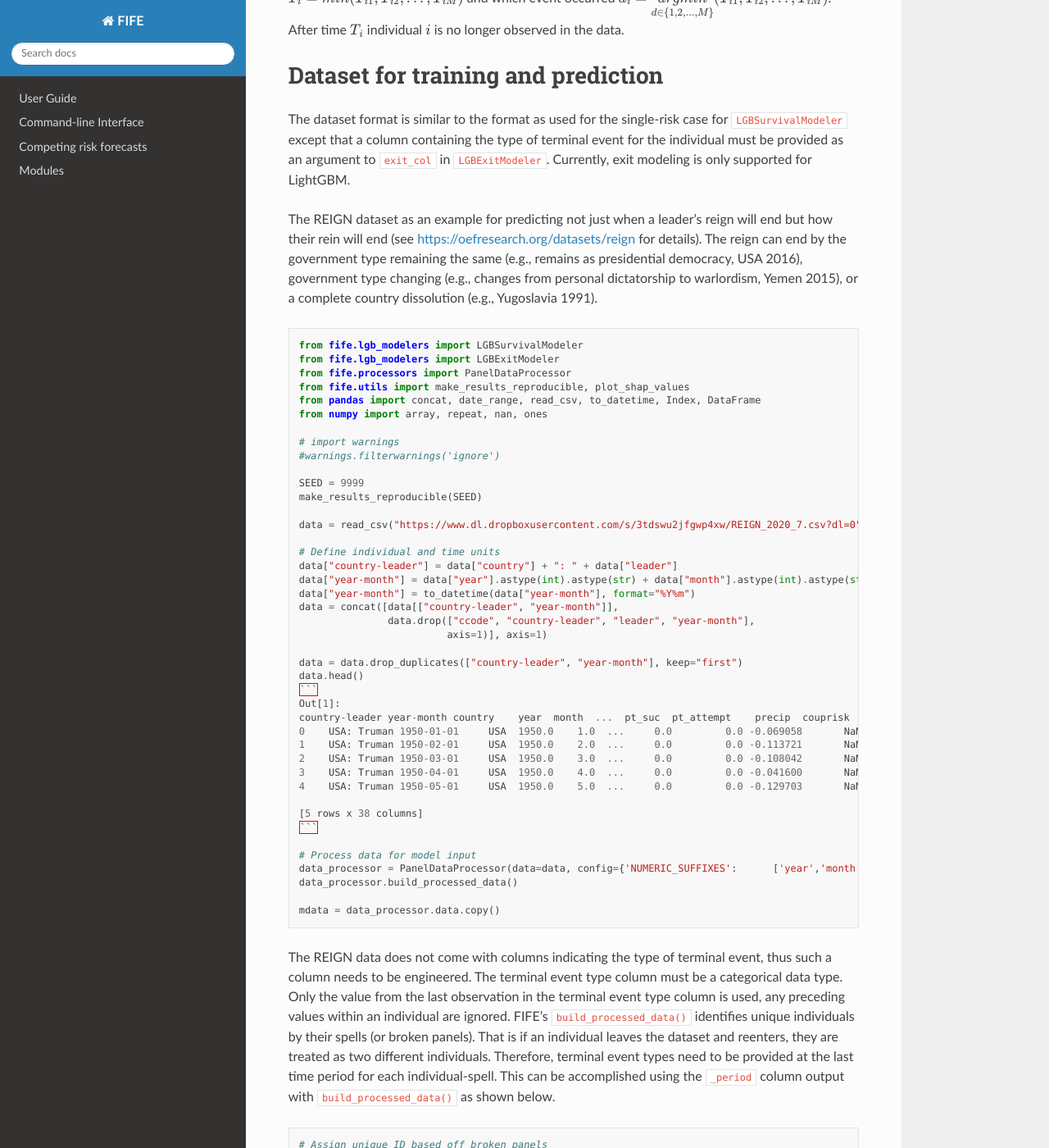
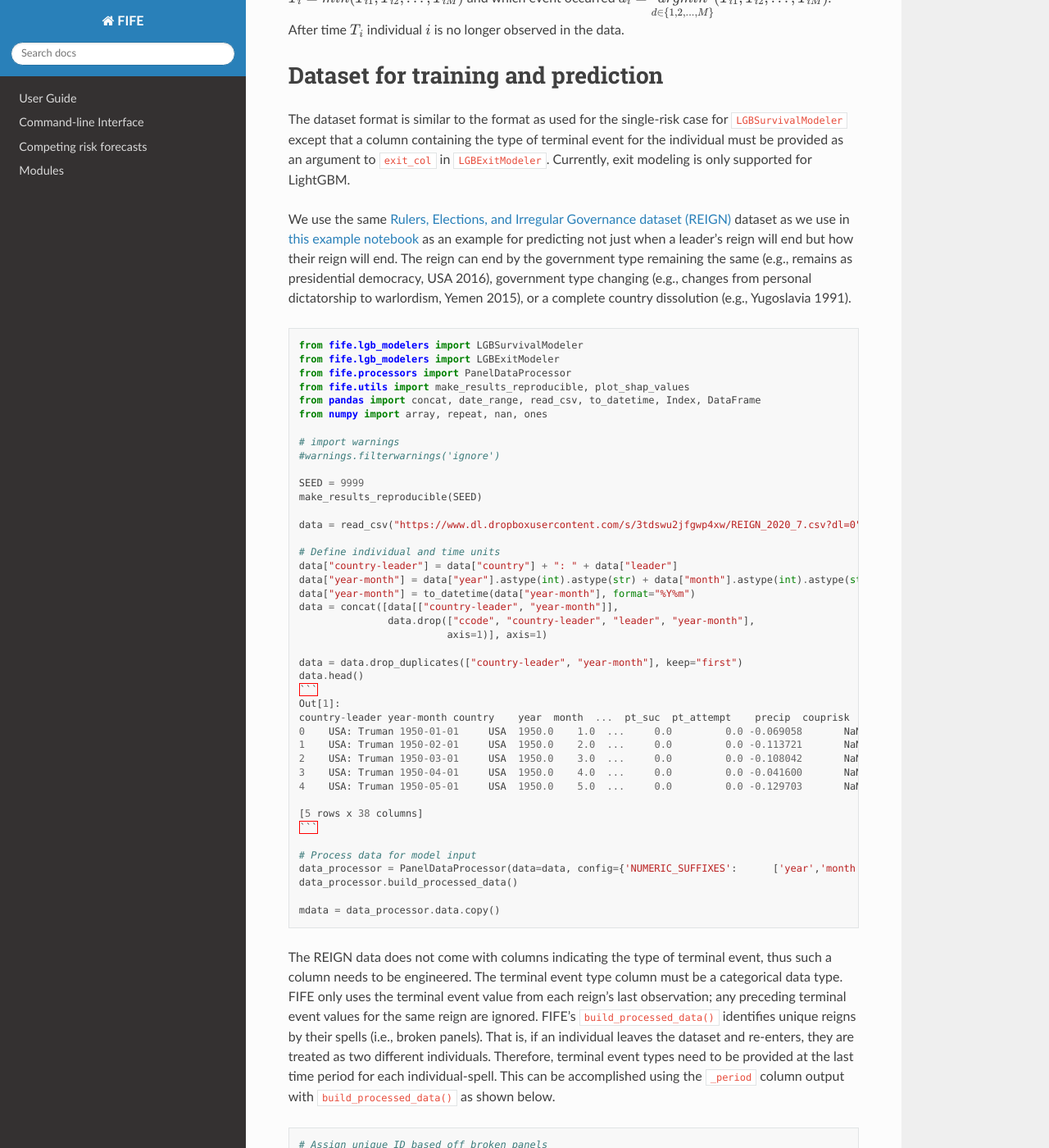
Before and after one commit to IDA-HumanCapital/fife, a Sphinx documentation site: the page built from docs/competing_risks.md, in a window 1280 px wide and 1400 px high, scrolled down 385 px. Shown: the whole window at 82% size. Built offline with Sphinx 7.4.7 and the Read the Docs theme 2.0.0, drawn with Linux system fonts in a browser that asks for light colours; some of the changed text lies outside the part shown.

Commit message:
Edits for clarity and correctness

````diff
--- a/docs/competing_risks.md
+++ b/docs/competing_risks.md
@@ -1,12 +1,12 @@
 FIFE can be used to forecast time-to-event under a competing risks framework. Competing risks analysis is useful when you desire to predict not only when a terminal event occurs, but which terminal event occurs. Forecasts from the survival modeler and the exit modeler can be combined to produce cause-specific hazard probabilities and cumulative incidence function forecasts. An alternative approach is to model the subdistribution of risk, which is not currently implemented in FIFE (Schmid and Berger, 2020).
 
-Suppose there are :math:`M` different terminal events that occur at times :math:`T_{i1}, T_{i2}, ..., T_{iM}` for individual :math:`i` where each time shares a common time scale and starting period. The period of analysis terminates at :math:`T_{iM}=T_{M}`, representing a right-censoring time that is shared for all individuals. Thus :math:`T_M=\underset{i}{max}\;T_i`.  For each individual we only observe the first occurring event :math:`T_i=min(T_{i1}, T_{i2}, ..., T_{iM})` and which event occurred :math:`d_i=\underset{d\in\{1,2,...,M\}}{argmin}(T_{i1}, T_{i2}, ..., T_{iM})`. After time :math:`T_i` individual :math:`i` is no longer observed in the data.
+Suppose there are :math:`M` different terminal events that occur at times :math:`T_{i1}, T_{i2}, ..., T_{iM}` for individual :math:`i` where each time shares a common time scale and starting period of 0. The period of analysis terminates at :math:`T_{iM}=T_{M}`, representing a right-censoring time that is shared for all individuals. Thus :math:`T_M=\underset{i}{max}\;T_i`.  For each individual we only observe the first occurring event :math:`T_i=min(T_{i1}, T_{i2}, ..., T_{iM})` and which event occurred :math:`d_i=\underset{d\in\{1,2,...,M\}}{argmin}(T_{i1}, T_{i2}, ..., T_{iM})`. After time :math:`T_i` individual :math:`i` is no longer observed in the data.
 
 #### Dataset for training and prediction
 
 The dataset format is similar to the format as used for the single-risk case for `LGBSurvivalModeler` except that a column containing the type of terminal event for the individual must be provided as an argument to `exit_col` in `LGBExitModeler`. Currently, exit modeling is only supported for LightGBM.
 
-The REIGN dataset as an example for predicting not just when a leader's reign will end but how their rein will end (see https://oefresearch.org/datasets/reign for details). The reign can end by the government type remaining the same (e.g., remains as presidential democracy, USA 2016), government type changing (e.g., changes from personal dictatorship to warlordism, Yemen 2015), or a complete country dissolution (e.g., Yugoslavia 1991).
+We use the same [Rulers, Elections, and Irregular Governance dataset (REIGN)](https://oefdatascience.github.io/REIGN.github.io/) dataset as we use in [this example notebook](https://nbviewer.jupyter.org/github/IDA-HumanCapital/fife/blob/master/examples/country_leadership.ipynb) as an example for predicting not just when a leader's reign will end but how their reign will end. The reign can end by the government type remaining the same (e.g., remains as presidential democracy, USA 2016), government type changing (e.g., changes from personal dictatorship to warlordism, Yemen 2015), or a complete country dissolution (e.g., Yugoslavia 1991).
 
 .. code-block:: python
 
@@ -53,7 +53,7 @@
 
 	mdata = data_processor.data.copy()
 
-The REIGN data does not come with columns indicating the type of terminal event, thus such a column needs to be engineered. The terminal event type column must be a categorical data type. Only the value from the last observation in the terminal event type column is used, any preceding values within an individual are ignored. FIFE's `build_processed_data()` identifies unique individuals by their spells (or broken panels). That is if an individual leaves the dataset and reenters, they are treated as two different individuals. Therefore, terminal event types need to be provided at the last time period for each individual-spell. This can be accomplished using the `_period` column output with `build_processed_data()` as shown below.
+The REIGN data does not come with columns indicating the type of terminal event, thus such a column needs to be engineered. The terminal event type column must be a categorical data type. FIFE only uses the terminal event value from each reign's last observation; any preceding terminal event values for the same reign are ignored. FIFE's `build_processed_data()` identifies unique reigns by their spells (i.e., broken panels). That is, if an individual leaves the dataset and re-enters, they are treated as two different individuals. Therefore, terminal event types need to be provided at the last time period for each individual-spell. This can be accomplished using the `_period` column output with `build_processed_data()` as shown below.
 
 .. code-block:: python
 
@@ -62,7 +62,7 @@
 	spells = gaps.groupby(mdata["country-leader"]).cumsum()
 	mdata['country-leader-spell'] = mdata['country-leader'] + array(spells, dtype = 'str')
 
-	## Create exit status for dissolution, change of government type, and same government type
+	# Create exit status for dissolution, change of government type, and same government type
 	mdata['outcome'] = 'No exit'
 
 	for i in mdata['country-leader-spell'].unique():
@@ -118,13 +118,13 @@
 
 ##### Survival probabilities
 
-Now that the data is prepared, we can train and forecast with the survival modeler, `LGBSurvivalModeler`, to obtain the survival probabilities. The survival probabilities are defined to be
+Now that the data are prepared, we can train and forecast with the survival modeler, `LGBSurvivalModeler`, to obtain the survival probabilities. The survival probabilities are defined to be
 
 .. math::
 
-   Pr(T_i\geq t|X_{i}).
+   Pr(T_i\geq t|X_{i{\tau}}).
 
-Forecasts are produced for censored individuals with `.forecast()` up to the furthest observed time period after the initial period, :math:`t\in\{T_M+1,T_M+2,...,2\cdot T_M\}`. The features used are from the last observed row, :math:`X_{i{T_M}}`. Thus all forecasted probabilities are conditional on the same observed features and are coherent up to numerical accuracy. If a terminal event type column is in the data, it should not be passed to `LGBSurvivalModeler()`.
+where :math:`X_{i}` is a vector of feature values for individual :math:`i` at time :math:`\tau`. Forecasts are produced for censored individuals with `.forecast()` up to the furthest observed time period after the initial period, :math:`t\in\{T_M+1,T_M+2,...,2\cdot T_M\}`. The features used are from the last observed row, :math:`X_{i{T_M}}`. Thus all forecasted probabilities across all future periods for the same reign are conditional on the same observed features and are coherent up to numerical accuracy. If a terminal event type column is in the data, it should not be passed to `LGBSurvivalModeler()`.
 
 .. code-block:: python
 
@@ -135,8 +135,8 @@
 
 	# Set custom column names
 	custom_forecast_headers = date_range(data["year-month"].max(),
-	                                      periods=len(survival_modeler_forecasts .columns),
-	                                      freq="M").strftime("%b %Y")
+	                                     periods=len(survival_modeler_forecasts.columns),
+	                                     freq="M").strftime("%b %Y")
 	survival_modeler_forecasts.columns = custom_forecast_headers
 	survival_modeler_forecasts
 	```
@@ -162,9 +162,9 @@
 The same data can be used to train and forecast with the exit modeler, `LGBExitModeler`, where the terminal event type column name is passed as an argument to `exit_col`. The exit modeler produces forecasts for type of exit, conditional on :math:`t` being the last period observed. This is defined formally as
 
 .. math::
-   Pr(D_i=d_i|T_i= t,X_{i}).
+   Pr(D_i=d_i|T_i= t,X_{i{\tau}}).
 
-`LGBExitModeler` follows similar rules as `LGBSurvivalModeler` for selecting observations for training and forecasting. Except for training, where only observations with an observed exit in the desired time period are used.
+Like `LGBSurvivalModeler`, `LGBExitModeler` produces forecasts for every observation at time :math:`T_M`. Also like `LGBSurvivalModeler`, `LGBExitModeler` trains a separate model for each number of periods into the future. Unlike `LGBSurvivalModeler`, `LGBExitModeler` trains each model only on observations with an observed exit exactly the given number of periods into the future.
 
 .. code-block:: python
 
@@ -196,7 +196,7 @@
 
 ##### Cumulative Incidence Function
 
-It is often of interest to obtain the Cumulative Incidence Function (CIF) defined as :math:`Pr(T_i\leq t,D_i=d|X_{i})`.  The CIF is obtained using the forecasts from `LGBSurvivalModeler` and `LGBExitModeler` using the relationship
+It is often of interest to obtain the Cumulative Incidence Function (CIF) defined as :math:`Pr(T_i\leq t,D_i=d|X_{i})` (we omit :math:`\tau` here for conciseness, noting :math:`\tau \eq \T_M` for all forecasts).  The CIF is obtained using the forecasts from `LGBSurvivalModeler` and `LGBExitModeler` using the relationship
 
 .. math::
 	Pr(T_i\leq t,D_i=d|X_{i})&=\sum_{l=T_M+1}^{t}Pr(D_i=d|T_i=l,X_{i})Pr(T_i= l|X_{i})\textrm{, where}\\
````
Also changed, not shown: other parts of docs/competing_risks.md (+1 -1 lines).
